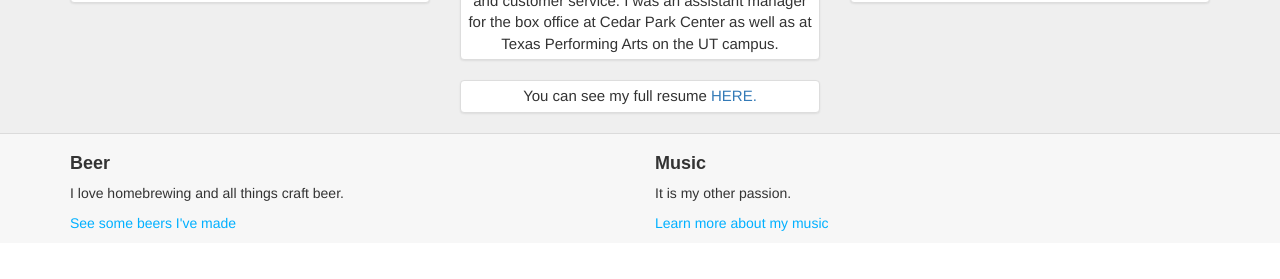
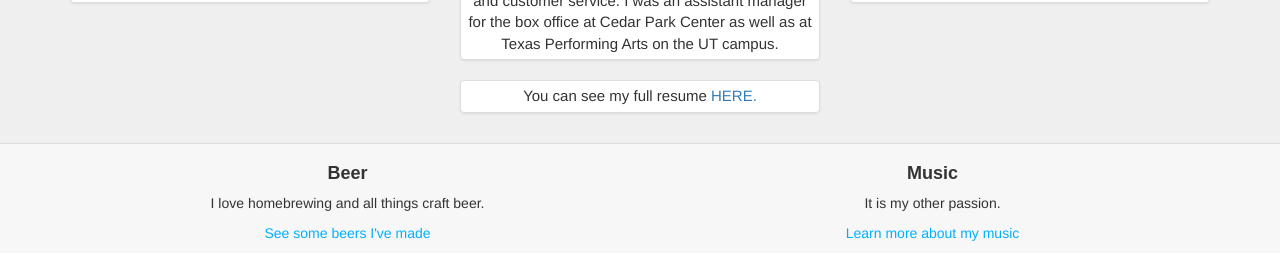
Before and after one commit to bnbookout/bnbookout.github.io, a plain HTML site: page index.html in a window 1280 px wide. Shown: the part 387-666 px from the top of the page. Drawn offline with nearby package versions, Linux system fonts and the light colour scheme.

Commit message:
Update main.css
Updated to reformat the Interests into two columns and center the text.

```diff
--- a/main.css
+++ b/main.css
@@ -17,6 +17,7 @@
 .about-me {
     background-color: #efefef;
     border-bottom: 1px solid #dbdbdb;
+    padding-bottom: 10px;
 }
 
 .about-me h2 {
@@ -43,8 +44,13 @@
   font-family: 'Shift', sans-serif;
   font-size: 18px;
   font-weight: bold;
+  text-align: center;
 }
 
 .projects a {
   color: #00b0ff;
 }
+
+.projects p {
+  text-align: center;
+}
```
